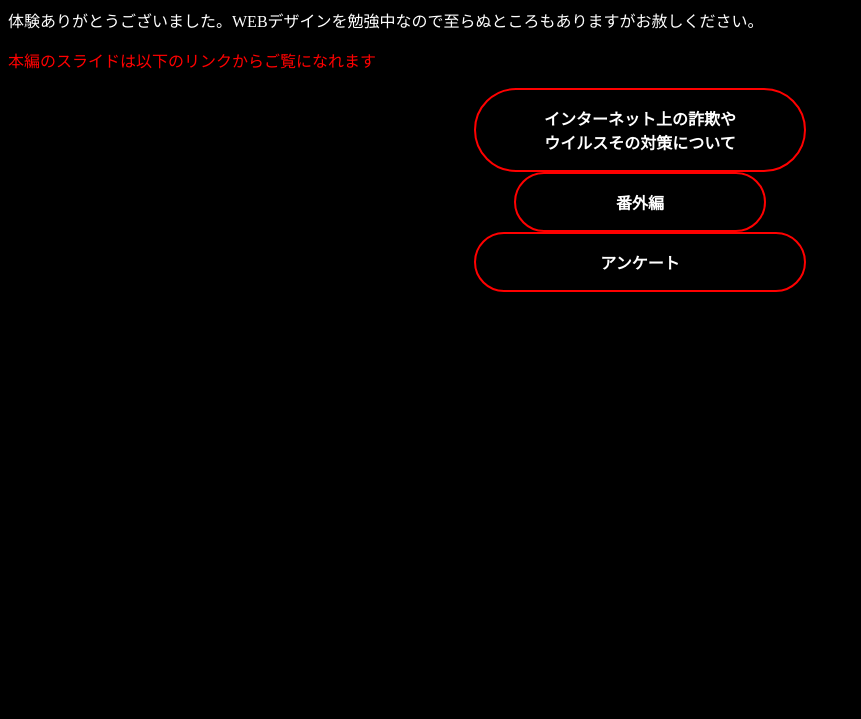
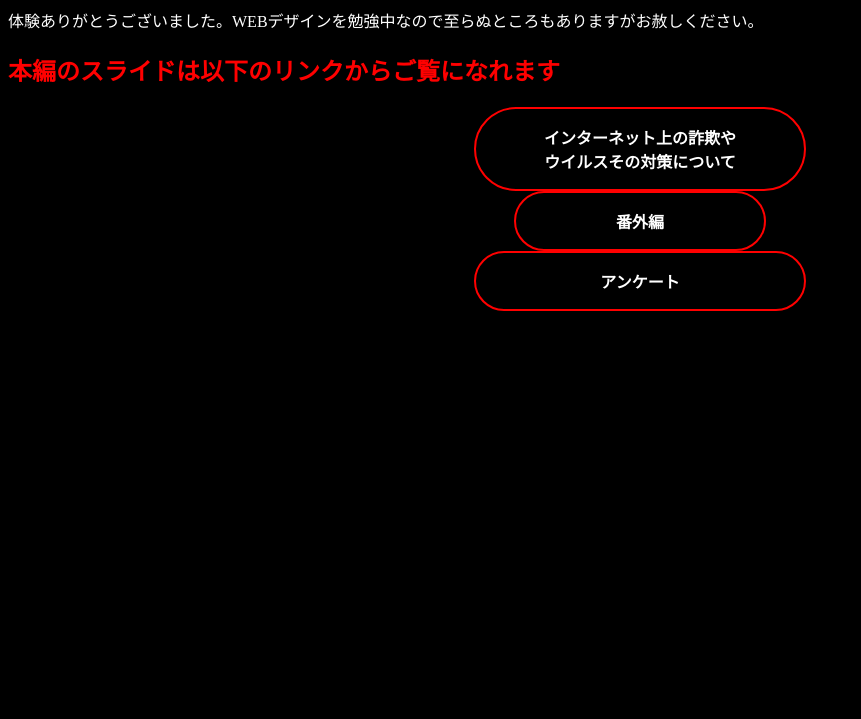
Before and after one commit to Apple-G1nger/Finish-one-click, a plain HTML site: page index.html in a window 1280 px wide. Shown: the part 81-800 px from the top of the page, without its empty margins (0-861 px from the left). Drawn offline with Linux system fonts and the light colour scheme.

Commit message:
Tintin.html

```diff
--- a/index.html
+++ b/index.html
@@ -22,7 +22,7 @@
     体験ありがとうございました
   </h1>
     <p>体験ありがとうございました。WEBデザインを勉強中なので至らぬところもありますがお赦しください。</p>
-    <p id=aoi>本編のスライドは以下のリンクからご覧になれます</p>
+    <h2 id=aoi>本編のスライドは以下のリンクからご覧になれます</h2>
   <a href="https://docs.google.com/file/d/1_79qB_m69BgmrdMfZVtHTNYr9NWY3i_A/edit?usp=docslist_api&filetype=mspresentation" class="btn_04">インターネット上の詐欺やウイルスその対策について</a>
     <a href="https://docs.google.com/file/d/1qDn3v1Z2S_tbgKuF1UL3DSBWQKgaVpTr/edit?usp=docslist_api&filetype=mspresentation" class="btn_03">番外編</a>
     <a href="https://forms.gle/RuRstW2cEe14UcqG9" class="btn_05">アンケート</a>
```
